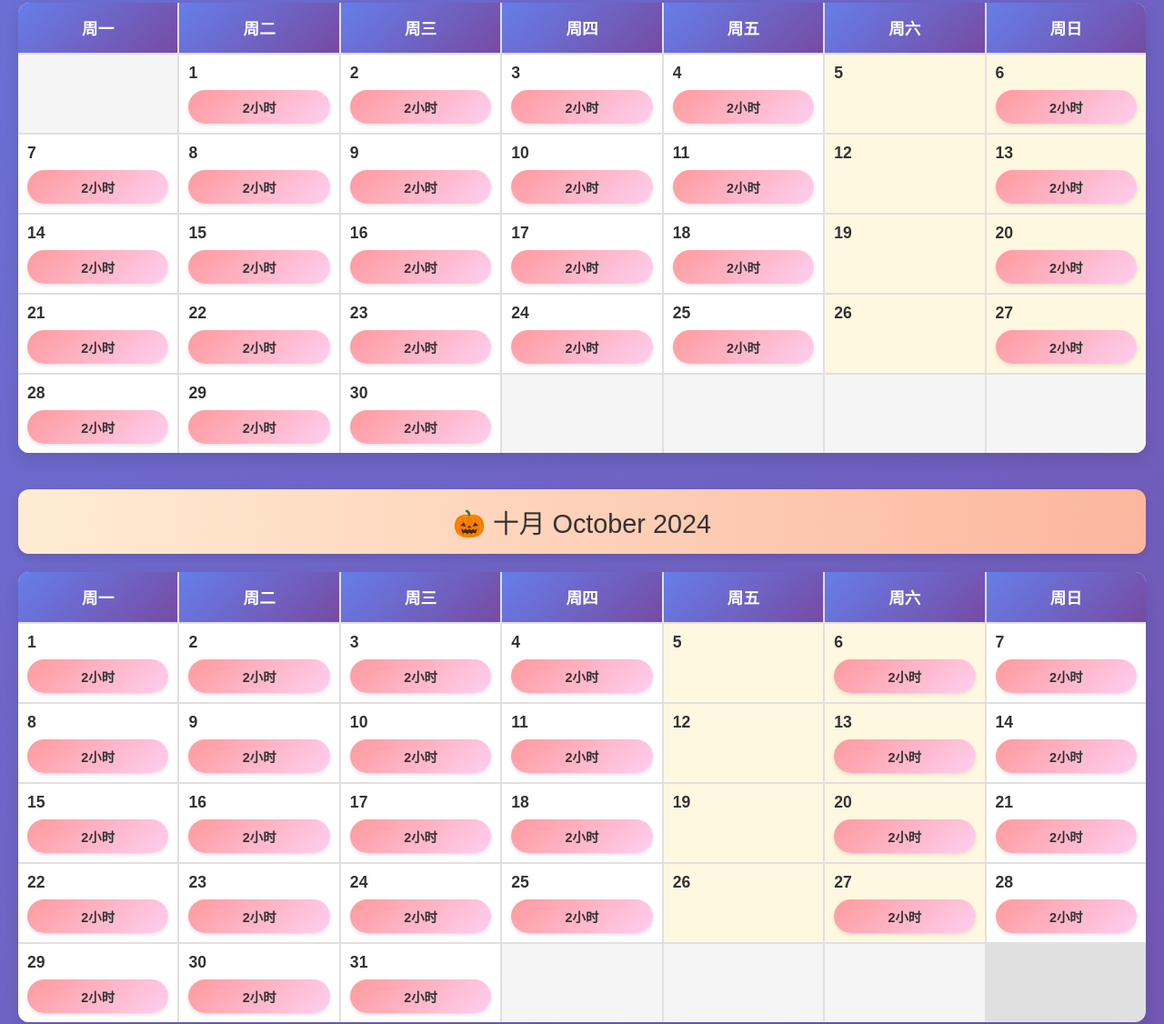
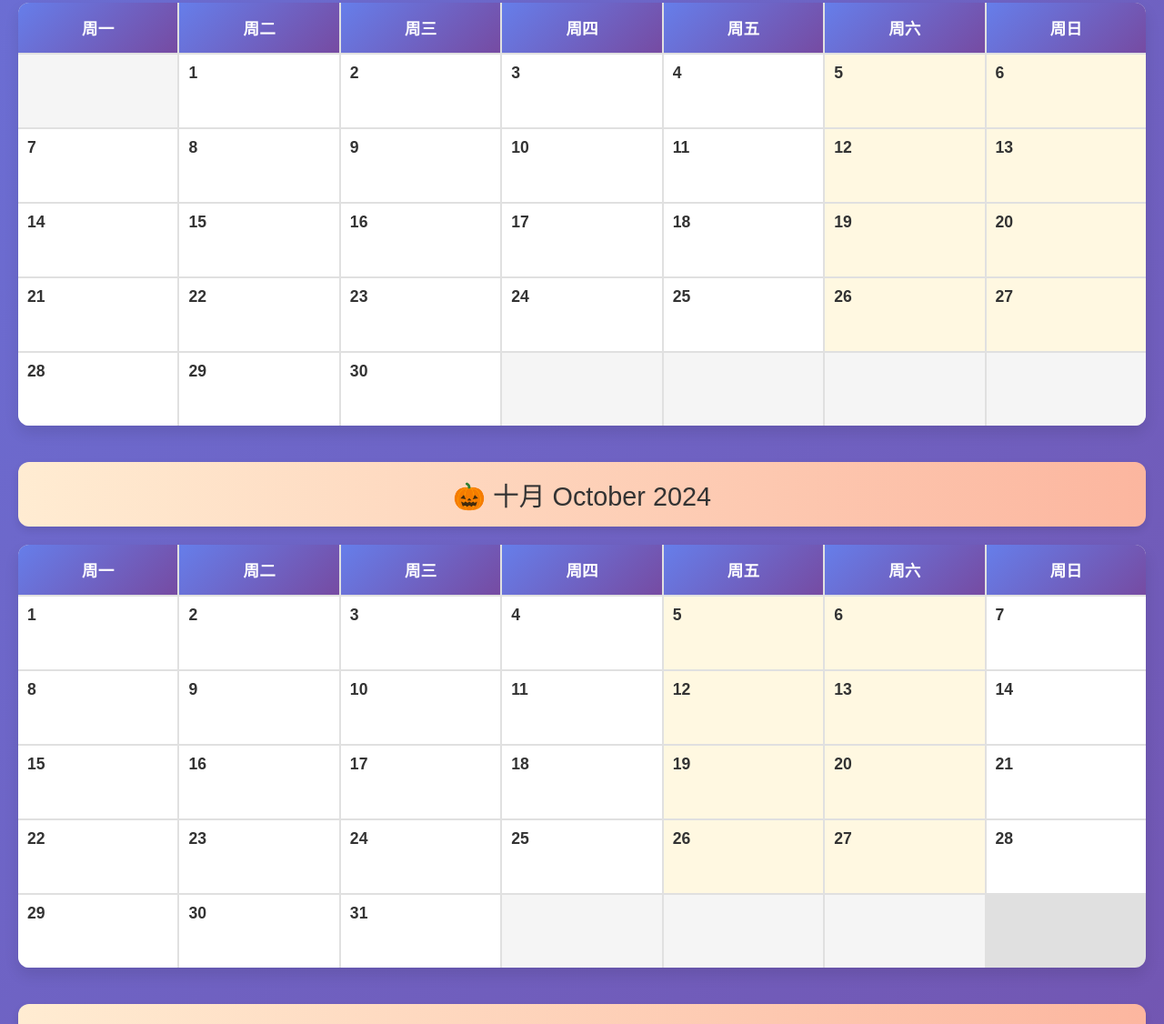
Before and after one commit to yanglei-985/erwa, a plain HTML site: page index.html in a window 1280 px wide. Shown: the part 1674-2800 px from the top of the page at 91% size. Drawn offline with Linux system fonts and the light colour scheme.

Commit message:
Update index.html

```diff
--- a/index.html
+++ b/index.html
@@ -490,40 +490,40 @@
         <div class="day-header">周日</div>
 
         <div class="day empty-day"><div class="day-number"></div></div>
-        <div class="day" data-hours="2"><div class="day-number">1</div></div>
-        <div class="day" data-hours="2"><div class="day-number">2</div></div>
-        <div class="day" data-hours="2"><div class="day-number">3</div></div>
-        <div class="day" data-hours="2"><div class="day-number">4</div></div>
+        <div class="day" data-hours=""><div class="day-number">1</div></div>
+        <div class="day" data-hours=""><div class="day-number">2</div></div>
+        <div class="day" data-hours=""><div class="day-number">3</div></div>
+        <div class="day" data-hours=""><div class="day-number">4</div></div>
         <div class="day weekend" data-hours="0"><div class="day-number">5</div></div>
-        <div class="day weekend" data-hours="2"><div class="day-number">6</div></div>
+        <div class="day weekend" data-hours=""><div class="day-number">6</div></div>
 
-        <div class="day" data-hours="2"><div class="day-number">7</div></div>
-        <div class="day" data-hours="2"><div class="day-number">8</div></div>
-        <div class="day" data-hours="2"><div class="day-number">9</div></div>
-        <div class="day" data-hours="2"><div class="day-number">10</div></div>
-        <div class="day" data-hours="2"><div class="day-number">11</div></div>
+        <div class="day" data-hours=""><div class="day-number">7</div></div>
+        <div class="day" data-hours=""><div class="day-number">8</div></div>
+        <div class="day" data-hours=""><div class="day-number">9</div></div>
+        <div class="day" data-hours=""><div class="day-number">10</div></div>
+        <div class="day" data-hours=""><div class="day-number">11</div></div>
         <div class="day weekend" data-hours="0"><div class="day-number">12</div></div>
-        <div class="day weekend" data-hours="2"><div class="day-number">13</div></div>
+        <div class="day weekend" data-hours=""><div class="day-number">13</div></div>
 
-        <div class="day" data-hours="2"><div class="day-number">14</div></div>
-        <div class="day" data-hours="2"><div class="day-number">15</div></div>
-        <div class="day" data-hours="2"><div class="day-number">16</div></div>
-        <div class="day" data-hours="2"><div class="day-number">17</div></div>
-        <div class="day" data-hours="2"><div class="day-number">18</div></div>
+        <div class="day" data-hours=""><div class="day-number">14</div></div>
+        <div class="day" data-hours=""><div class="day-number">15</div></div>
+        <div class="day" data-hours=""><div class="day-number">16</div></div>
+        <div class="day" data-hours=""><div class="day-number">17</div></div>
+        <div class="day" data-hours=""><div class="day-number">18</div></div>
         <div class="day weekend" data-hours="0"><div class="day-number">19</div></div>
-        <div class="day weekend" data-hours="2"><div class="day-number">20</div></div>
+        <div class="day weekend" data-hours=""><div class="day-number">20</div></div>
 
-        <div class="day" data-hours="2"><div class="day-number">21</div></div>
-        <div class="day" data-hours="2"><div class="day-number">22</div></div>
-        <div class="day" data-hours="2"><div class="day-number">23</div></div>
-        <div class="day" data-hours="2"><div class="day-number">24</div></div>
-        <div class="day" data-hours="2"><div class="day-number">25</div></div>
+        <div class="day" data-hours=""><div class="day-number">21</div></div>
+        <div class="day" data-hours=""><div class="day-number">22</div></div>
+        <div class="day" data-hours=""><div class="day-number">23</div></div>
+        <div class="day" data-hours=""><div class="day-number">24</div></div>
+        <div class="day" data-hours=""><div class="day-number">25</div></div>
         <div class="day weekend" data-hours="0"><div class="day-number">26</div></div>
-        <div class="day weekend" data-hours="2"><div class="day-number">27</div></div>
+        <div class="day weekend" data-hours=""><div class="day-number">27</div></div>
 
-        <div class="day" data-hours="2"><div class="day-number">28</div></div>
-        <div class="day" data-hours="2"><div class="day-number">29</div></div>
-        <div class="day" data-hours="2"><div class="day-number">30</div></div>
+        <div class="day" data-hours=""><div class="day-number">28</div></div>
+        <div class="day" data-hours=""><div class="day-number">29</div></div>
+        <div class="day" data-hours=""><div class="day-number">30</div></div>
         <div class="day empty-day"><div class="day-number"></div></div>
         <div class="day empty-day"><div class="day-number"></div></div>
         <div class="day empty-day"><div class="day-number"></div></div>
@@ -543,41 +543,41 @@
         <div class="day-header">周六</div>
         <div class="day-header">周日</div>
 
-        <div class="day" data-hours="2"><div class="day-number">1</div></div>
-        <div class="day" data-hours="2"><div class="day-number">2</div></div>
-        <div class="day" data-hours="2"><div class="day-number">3</div></div>
-        <div class="day" data-hours="2"><div class="day-number">4</div></div>
+        <div class="day" data-hours=""><div class="day-number">1</div></div>
+        <div class="day" data-hours=""><div class="day-number">2</div></div>
+        <div class="day" data-hours=""><div class="day-number">3</div></div>
+        <div class="day" data-hours=""><div class="day-number">4</div></div>
         <div class="day weekend" data-hours="0"><div class="day-number">5</div></div>
-        <div class="day weekend" data-hours="2"><div class="day-number">6</div></div>
+        <div class="day weekend" data-hours=""><div class="day-number">6</div></div>
 
-        <div class="day" data-hours="2"><div class="day-number">7</div></div>
-        <div class="day" data-hours="2"><div class="day-number">8</div></div>
-        <div class="day" data-hours="2"><div class="day-number">9</div></div>
-        <div class="day" data-hours="2"><div class="day-number">10</div></div>
-        <div class="day" data-hours="2"><div class="day-number">11</div></div>
+        <div class="day" data-hours=""><div class="day-number">7</div></div>
+        <div class="day" data-hours=""><div class="day-number">8</div></div>
+        <div class="day" data-hours=""><div class="day-number">9</div></div>
+        <div class="day" data-hours=""><div class="day-number">10</div></div>
+        <div class="day" data-hours=""><div class="day-number">11</div></div>
         <div class="day weekend" data-hours="0"><div class="day-number">12</div></div>
-        <div class="day weekend" data-hours="2"><div class="day-number">13</div></div>
+        <div class="day weekend" data-hours=""><div class="day-number">13</div></div>
 
-        <div class="day" data-hours="2"><div class="day-number">14</div></div>
-        <div class="day" data-hours="2"><div class="day-number">15</div></div>
-        <div class="day" data-hours="2"><div class="day-number">16</div></div>
-        <div class="day" data-hours="2"><div class="day-number">17</div></div>
-        <div class="day" data-hours="2"><div class="day-number">18</div></div>
+        <div class="day" data-hours=""><div class="day-number">14</div></div>
+        <div class="day" data-hours=""><div class="day-number">15</div></div>
+        <div class="day" data-hours=""><div class="day-number">16</div></div>
+        <div class="day" data-hours=""><div class="day-number">17</div></div>
+        <div class="day" data-hours=""><div class="day-number">18</div></div>
         <div class="day weekend" data-hours="0"><div class="day-number">19</div></div>
-        <div class="day weekend" data-hours="2"><div class="day-number">20</div></div>
+        <div class="day weekend" data-hours=""><div class="day-number">20</div></div>
 
-        <div class="day" data-hours="2"><div class="day-number">21</div></div>
-        <div class="day" data-hours="2"><div class="day-number">22</div></div>
-        <div class="day" data-hours="2"><div class="day-number">23</div></div>
-        <div class="day" data-hours="2"><div class="day-number">24</div></div>
-        <div class="day" data-hours="2"><div class="day-number">25</div></div>
+        <div class="day" data-hours=""><div class="day-number">21</div></div>
+        <div class="day" data-hours=""><div class="day-number">22</div></div>
+        <div class="day" data-hours=""><div class="day-number">23</div></div>
+        <div class="day" data-hours=""><div class="day-number">24</div></div>
+        <div class="day" data-hours=""><div class="day-number">25</div></div>
         <div class="day weekend" data-hours="0"><div class="day-number">26</div></div>
-        <div class="day weekend" data-hours="2"><div class="day-number">27</div></div>
+        <div class="day weekend" data-hours=""><div class="day-number">27</div></div>
 
-        <div class="day" data-hours="2"><div class="day-number">28</div></div>
-        <div class="day" data-hours="2"><div class="day-number">29</div></div>
-        <div class="day" data-hours="2"><div class="day-number">30</div></div>
-        <div class="day" data-hours="2"><div class="day-number">31</div></div>
+        <div class="day" data-hours=""><div class="day-number">28</div></div>
+        <div class="day" data-hours=""><div class="day-number">29</div></div>
+        <div class="day" data-hours=""><div class="day-number">30</div></div>
+        <div class="day" data-hours=""><div class="day-number">31</div></div>
         <div class="day empty-day"><div class="day-number"></div></div>
         <div class="day empty-day"><div class="day-number"></div></div>
         <div class="day empty-day"><div class="day-number"></div></div>
@@ -597,36 +597,36 @@
         <div class="day-header">周日</div>
 
         <div class="day empty-day"><div class="day-number"></div></div>
-        <div class="day" data-hours="2"><div class="day-number">1</div></div>
-        <div class="day" data-hours="2"><div class="day-number">2</div></div>
-        <div class="day" data-hours="2"><div class="day-number">3</div></div>
-        <div class="day" data-hours="2"><div class="day-number">4</div></div>
+        <div class="day" data-hours=""><div class="day-number">1</div></div>
+        <div class="day" data-hours=""><div class="day-number">2</div></div>
+        <div class="day" data-hours=""><div class="day-number">3</div></div>
+        <div class="day" data-hours=""><div class="day-number">4</div></div>
         <div class="day weekend" data-hours="0"><div class="day-number">5</div></div>
-        <div class="day weekend" data-hours="2"><div class="day-number">6</div></div>
+        <div class="day weekend" data-hours=""><div class="day-number">6</div></div>
 
-        <div class="day" data-hours="2"><div class="day-number">7</div></div>
-        <div class="day" data-hours="2"><div class="day-number">8</div></div>
-        <div class="day" data-hours="2"><div class="day-number">9</div></div>
-        <div class="day" data-hours="2"><div class="day-number">10</div></div>
-        <div class="day" data-hours="2"><div class="day-number">11</div></div>
+        <div class="day" data-hours=""><div class="day-number">7</div></div>
+        <div class="day" data-hours=""><div class="day-number">8</div></div>
+        <div class="day" data-hours=""><div class="day-number">9</div></div>
+        <div class="day" data-hours=""><div class="day-number">10</div></div>
+        <div class="day" data-hours=""><div class="day-number">11</div></div>
         <div class="day weekend" data-hours="0"><div class="day-number">12</div></div>
-        <div class="day weekend" data-hours="2"><div class="day-number">13</div></div>
+        <div class="day weekend" data-hours=""><div class="day-number">13</div></div>
 
-        <div class="day" data-hours="2"><div class="day-number">14</div></div>
-        <div class="day" data-hours="2"><div class="day-number">15</div></div>
-        <div class="day" data-hours="2"><div class="day-number">16</div></div>
-        <div class="day" data-hours="2"><div class="day-number">17</div></div>
-        <div class="day" data-hours="2"><div class="day-number">18</div></div>
+        <div class="day" data-hours=""><div class="day-number">14</div></div>
+        <div class="day" data-hours=""><div class="day-number">15</div></div>
+        <div class="day" data-hours=""><div class="day-number">16</div></div>
+        <div class="day" data-hours=""><div class="day-number">17</div></div>
+        <div class="day" data-hours=""><div class="day-number">18</div></div>
         <div class="day weekend" data-hours="0"><div class="day-number">19</div></div>
-        <div class="day weekend" data-hours="2"><div class="day-number">20</div></div>
+        <div class="day weekend" data-hours=""><div class="day-number">20</div></div>
 
-        <div class="day" data-hours="2"><div class="day-number">21</div></div>
-        <div class="day" data-hours="2"><div class="day-number">22</div></div>
-        <div class="day" data-hours="2"><div class="day-number">23</div></div>
-        <div class="day" data-hours="2"><div class="day-number">24</div></div>
-        <div class="day" data-hours="2"><div class="day-number">25</div></div>
+        <div class="day" data-hours=""><div class="day-number">21</div></div>
+        <div class="day" data-hours=""><div class="day-number">22</div></div>
+        <div class="day" data-hours=""><div class="day-number">23</div></div>
+        <div class="day" data-hours=""><div class="day-number">24</div></div>
+        <div class="day" data-hours=""><div class="day-number">25</div></div>
         <div class="day weekend" data-hours="0"><div class="day-number">26</div></div>
-        <div class="day weekend" data-hours="2"><div class="day-number">27</div></div>
+        <div class="day weekend" data-hours=""><div class="day-number">27</div></div>
 
         <div class="day" data-hours=""><div class="day-number">28</div></div>
         <div class="day" data-hours=""><div class="day-number">29</div></div>
```
